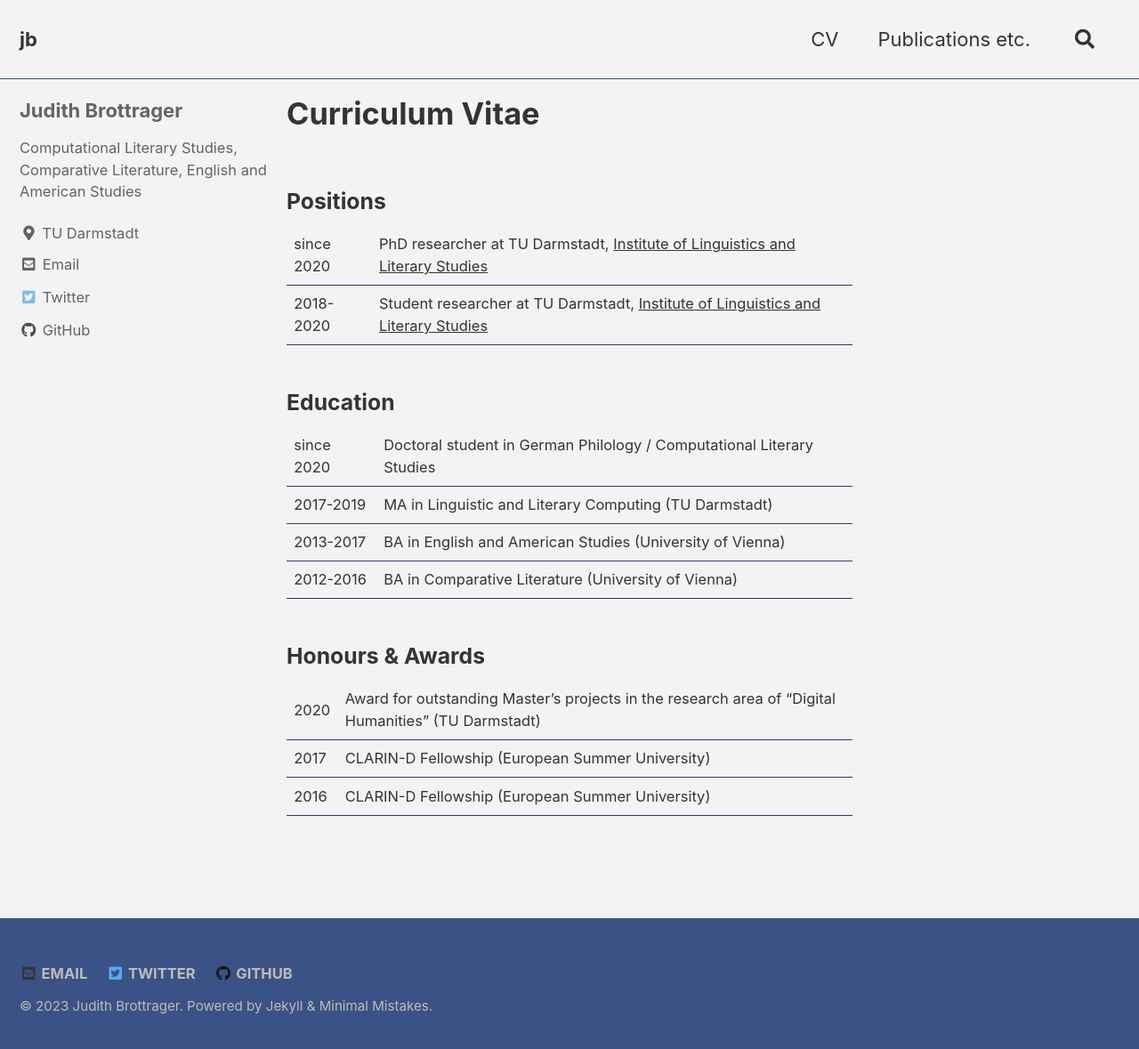
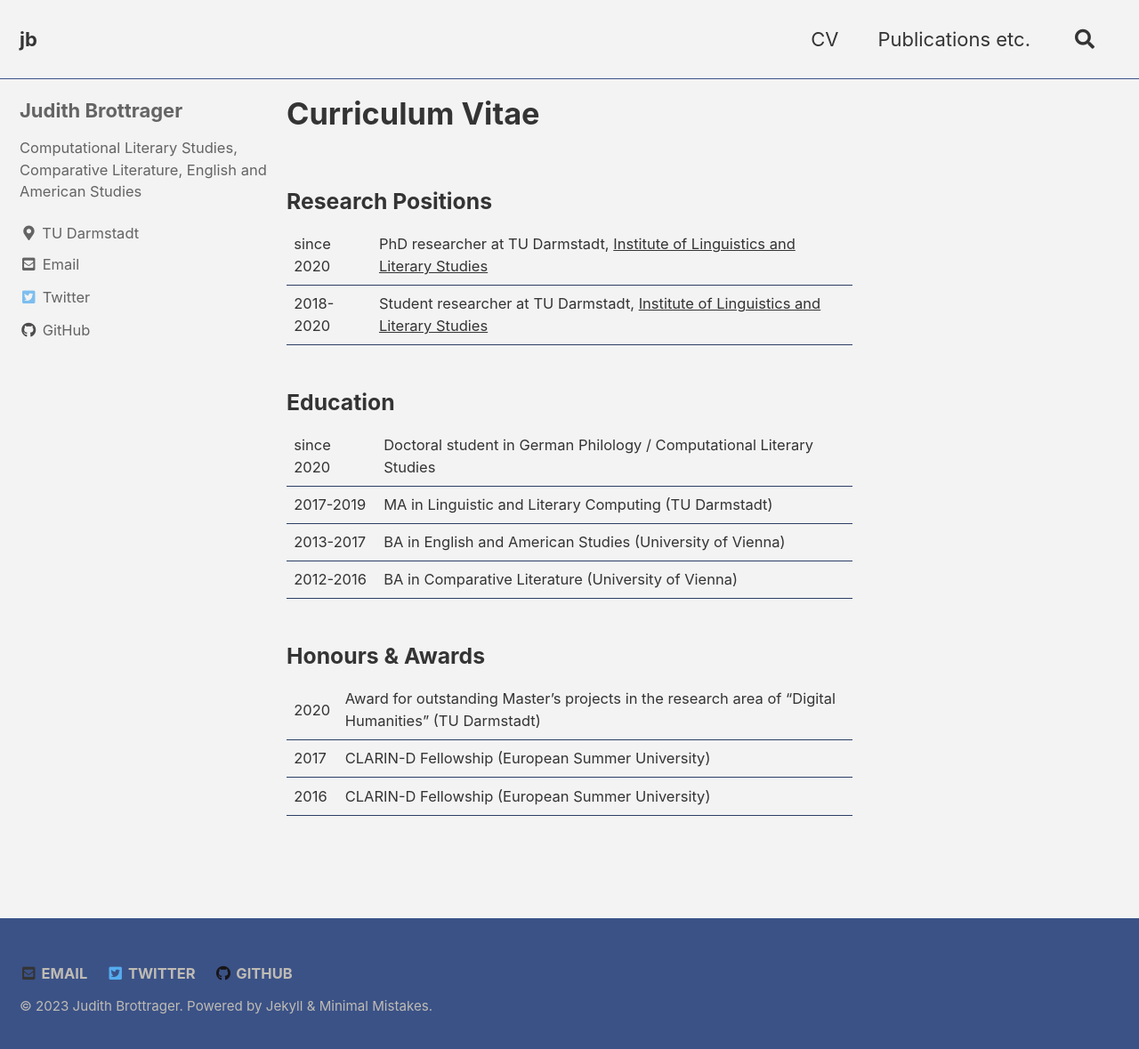
Before and after one commit to jbrottrager/jb, a Jekyll site: the page built from _pages/cv.md, in a window 1280 px wide and 1187 px high. Shown: the top 1179 px of the window at 89% size. Built offline with Jekyll 4.4.1, drawn with Linux system fonts in a browser that asks for light colours; cached includes are drawn as plain includes.

Commit message:
Update cv.md

```diff
--- a/_pages/cv.md
+++ b/_pages/cv.md
@@ -5,7 +5,7 @@ permalink: /cv/
 author_profile: true
 ---
 
-### Positions
+### Research Positions
 
 | since 2020     |  PhD researcher at TU Darmstadt, [Institute of Linguistics and Literary Studies](https://www.linglit.tu-darmstadt.de/institutlinglit/index.en.jsp)      |
 | 2018-2020 | Student researcher at TU Darmstadt, [Institute of Linguistics and Literary Studies](https://www.linglit.tu-darmstadt.de/institutlinglit/index.en.jsp)
```
